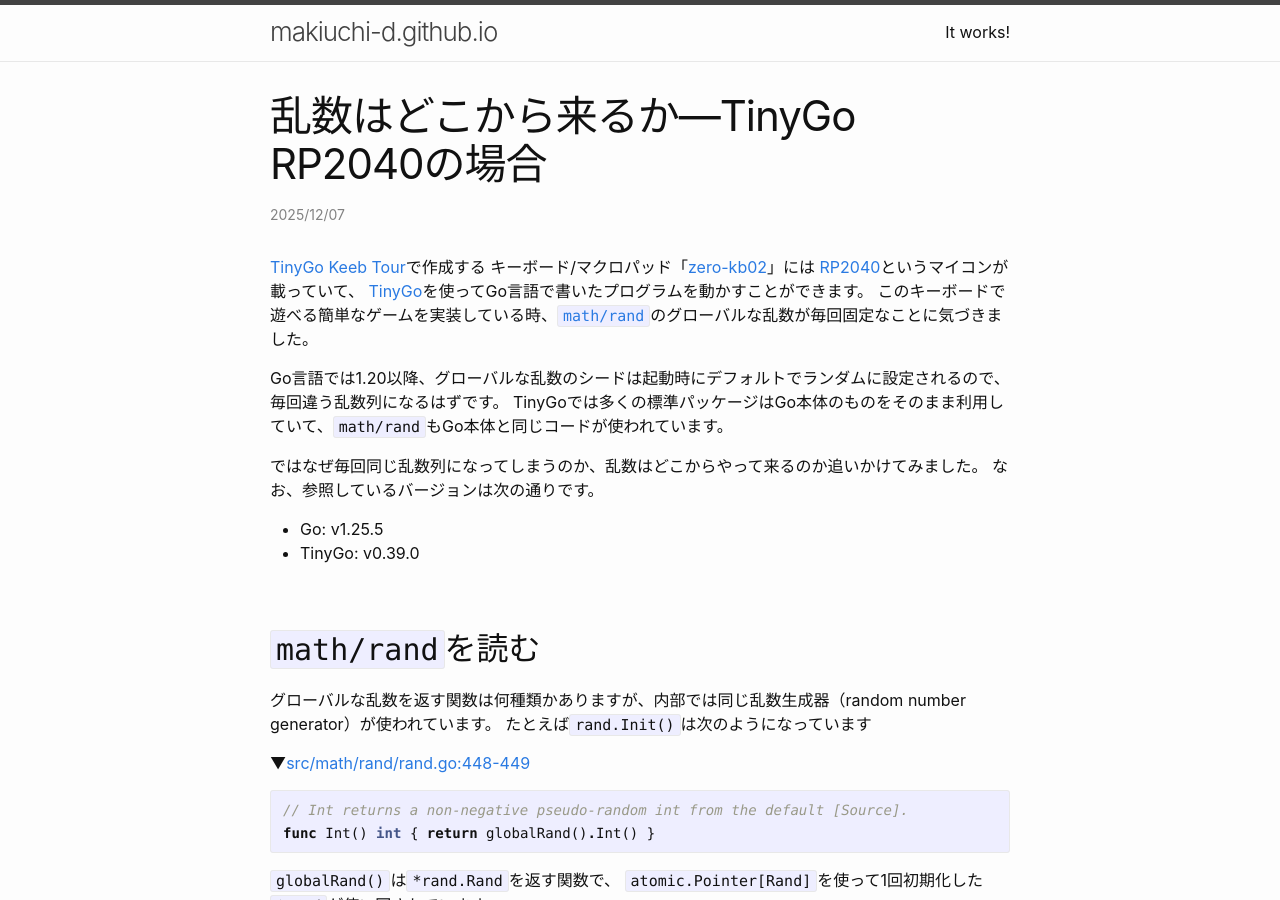
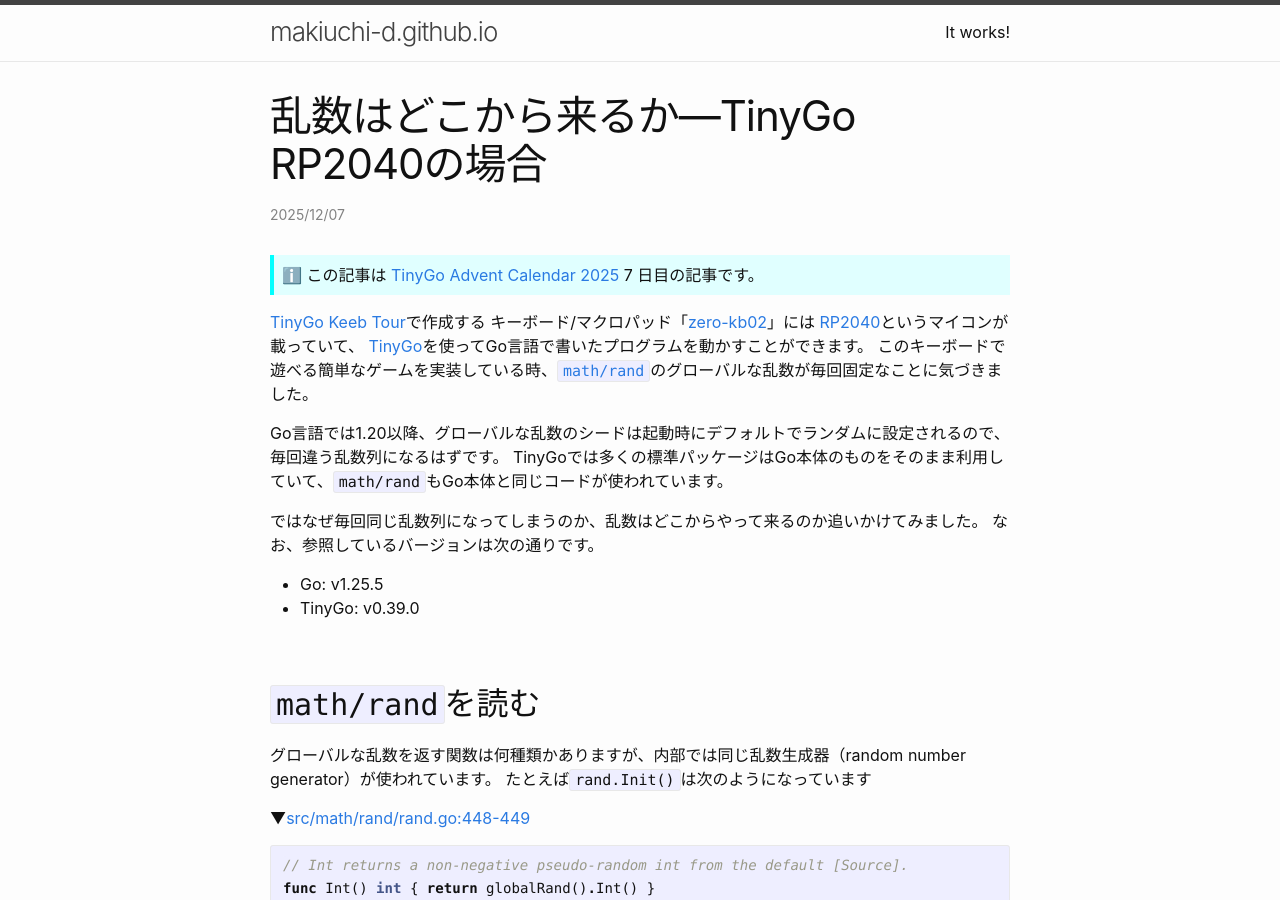
Before and after one commit to makiuchi-d/makiuchi-d.github.io, a Jekyll site: the page built from _posts/2025-12-07-tinygo-rand.ja.md, in a window 1280 px wide and 900 px high. Built offline with Jekyll 4.4.1, drawn with Linux system fonts in a browser that asks for light colours.

Commit message:
link to advent calender

```diff
--- a/_posts/2025-12-07-tinygo-rand.ja.md
+++ b/_posts/2025-12-07-tinygo-rand.ja.md
@@ -2,6 +2,11 @@
 layout: post
 title: "乱数はどこから来るか―TinyGo RP2040の場合"
 ---
+
+<p style="background-color:lightcyan;border-left:0.3em solid cyan;padding:0.5em">
+<strong>ℹ️</strong>
+この記事は <a href="https://qiita.com/advent-calendar/2025/tinygo">TinyGo Advent Calendar 2025</a> 7 日目の記事です。
+</p>
 
 [TinyGo Keeb Tour](https://tinygo-keeb.org/)で作成する
 キーボード/マクロパッド「[zero-kb02](https://github.com/tinygo-keeb/workshop?tab=readme-ov-file#%E9%96%8B%E7%99%BA%E5%AF%BE%E8%B1%A1)」には
```
